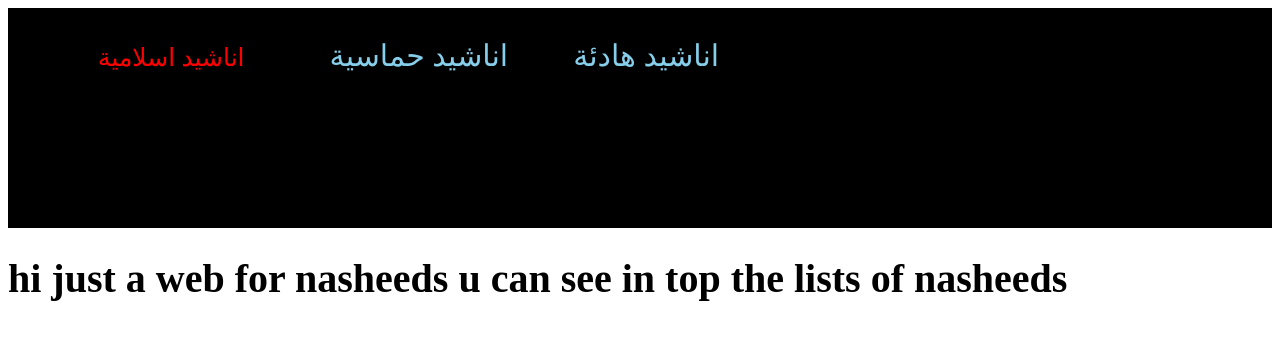
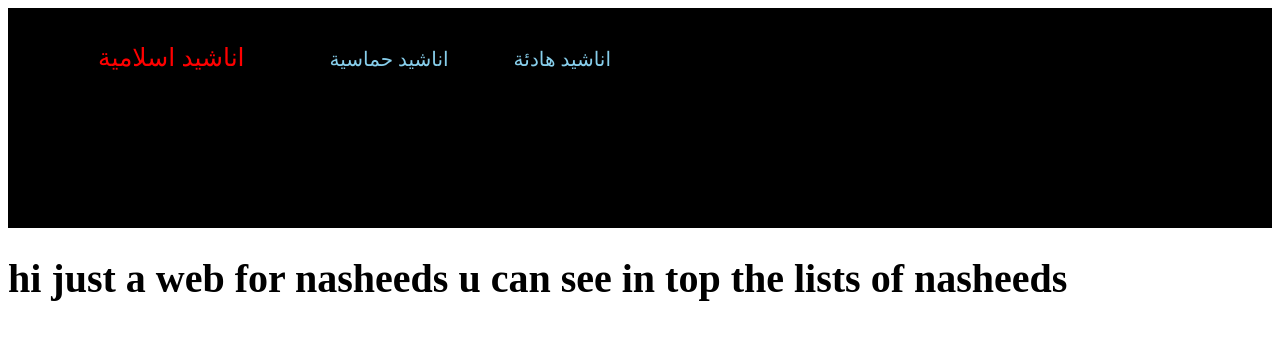
Before and after one commit to Rayan511x55x/Mywebsite, a plain HTML site: page index.html in a window 1280 px wide. Drawn offline with Linux system fonts and the light colour scheme.

Commit message:
Update style.css

```diff
--- a/style.css
+++ b/style.css
@@ -9,7 +9,7 @@ html {
 
 a {
   color: skyblue;
-  font-size: 1.50em;
+  font-size: 1em;
   text-align: center;
   padding: 30px;
   text-decoration: none;
```
